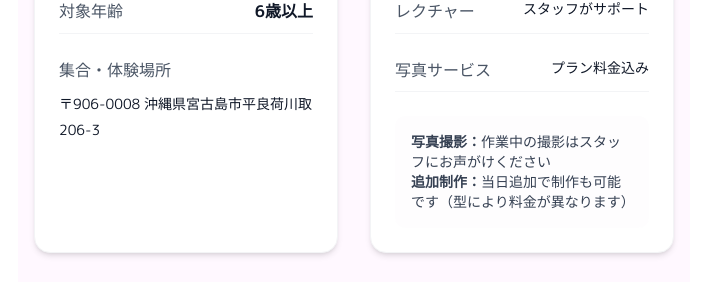
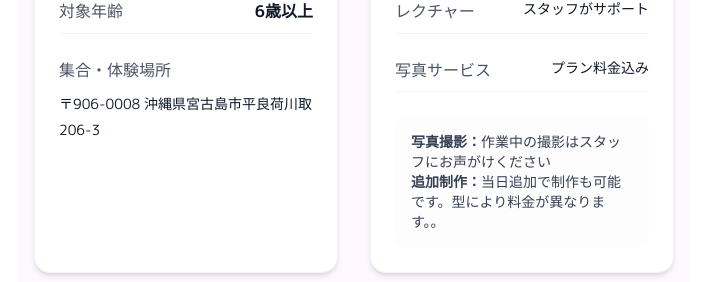
Before and after one commit to AIKI0103/iepoyo-candle-, a Next.js app: page / in a window 1280 px wide. Shown: the part 995-1277 px from the top of the page, without its empty margins (286-993 px from the left). Built offline with nearby package versions, Linux system fonts and the light colour scheme.

Commit message:
文言修正

```diff
--- a/src/components/sections/experience-section.tsx
+++ b/src/components/sections/experience-section.tsx
@@ -111,7 +111,7 @@ const ExperienceSection = () => {
                 作業中の撮影はスタッフにお声がけください
                 <br />
                 <strong>追加制作：</strong>
-                当日追加で制作も可能です（型により料金が異なります）
+                当日追加で制作も可能です。型により料金が異なります。。
               </p>
             </div>
           </Card>
```
